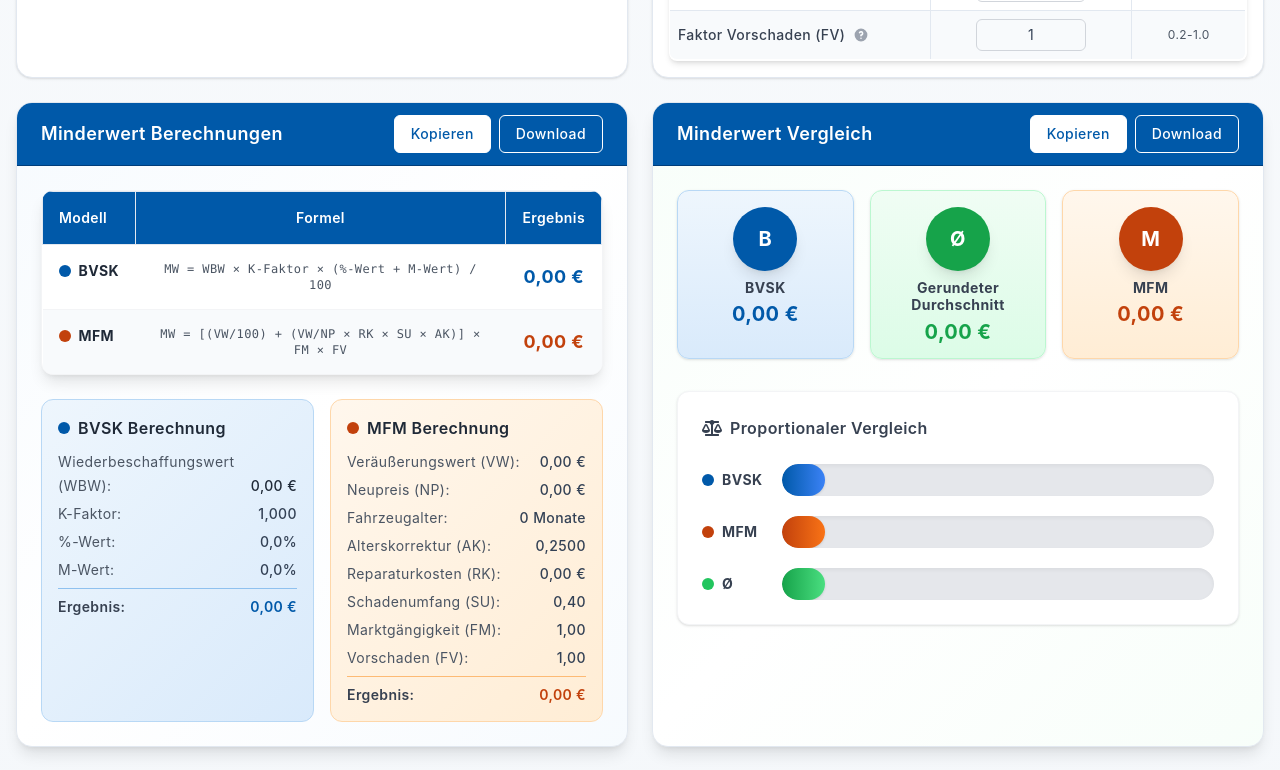
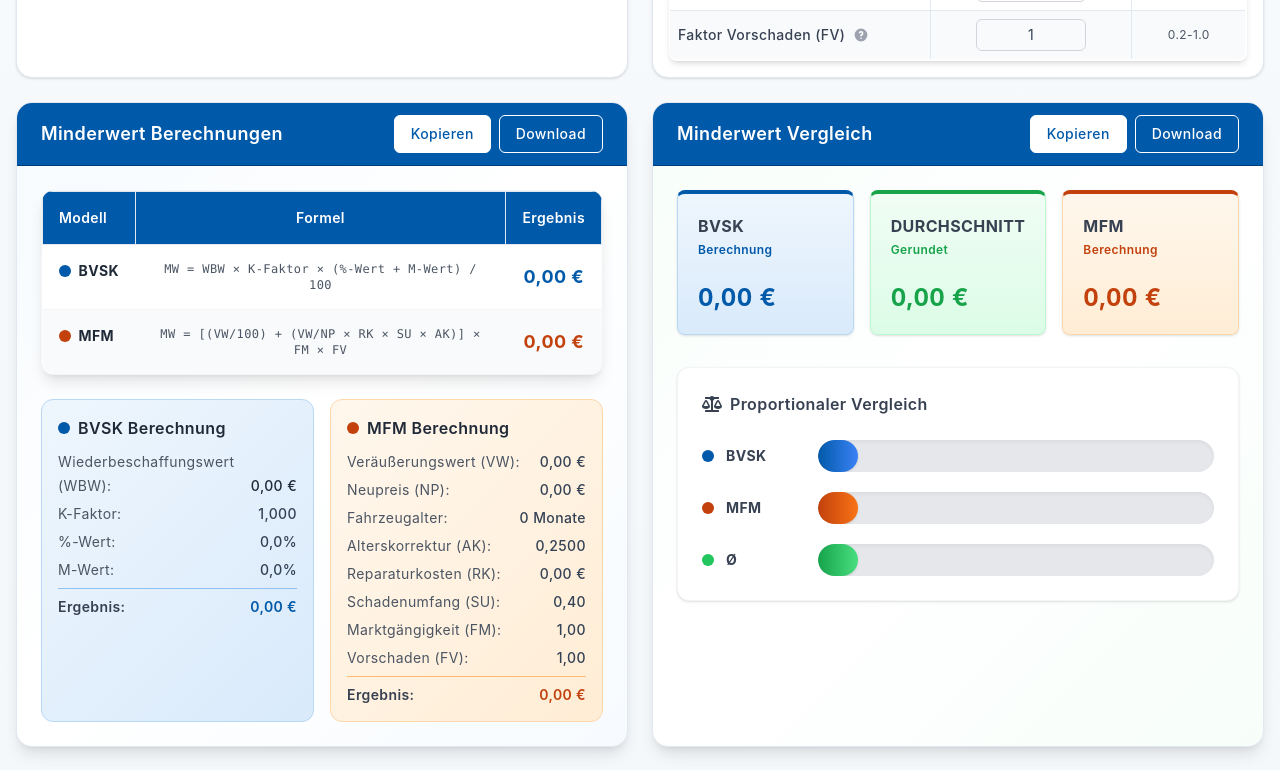
Before and after one commit to hoidOS/ifu, a Next.js app: page /minderwert in a window 1280 px wide. Shown: the part 664-1434 px from the top of the page. Built offline with nearby package versions, Linux system fonts and the light colour scheme.

Commit message:
feat: minderwert card

```diff
--- a/pages/minderwert.tsx
+++ b/pages/minderwert.tsx
@@ -438,6 +438,9 @@ function Minderwert() {
 
   const bvskResult = calculateBVSK()
   const mfmResult = calculateMFM()
+  const roundedAverage = Math.round(((bvskResult + mfmResult) / 2) / 50) * 50
+  const comparisonMax = Math.max(bvskResult, mfmResult, roundedAverage, 1)
+  const getComparisonWidth = (value: number) => `${Math.max(10, (value / comparisonMax) * 100)}%`
 
   return (
     <div>
@@ -1125,97 +1128,89 @@ function Minderwert() {
           </div>
 
           <div className="relative p-6">
-            {/* Enhanced Value Cards */}
             <div className="grid grid-cols-3 gap-4 mb-8">
               <div
-                className="text-center rounded-xl p-4 border border-primary-200 shadow-sm"
+                className="rounded-lg p-5 border border-primary-200 border-t-4 border-t-primary-700 shadow-sm"
                 style={{ background: "linear-gradient(180deg, #eef6fd 0%, #d9eafb 100%)" }}
               >
-                <div className="flex flex-col items-center gap-2">
-                  <div className="circle-badge w-16 h-16 bg-primary-700 shadow-lg text-xl font-bold text-white">
-                    B
+                <div className="flex items-start justify-between gap-4">
+                  <div>
+                    <h4 className="text-base font-bold uppercase text-gray-700">BVSK</h4>
+                    <p className="mt-1 text-xs font-semibold text-primary-700">Berechnung</p>
                   </div>
-                  <h4 className="font-bold text-gray-700 text-sm leading-tight">BVSK</h4>
-                  <p className="text-xl font-bold text-primary-700 leading-none">{bvskResult.toFixed(2).replace(".", ",")} €</p>
                 </div>
+                <p className="mt-6 text-2xl font-bold tabular-nums text-primary-700">{bvskResult.toFixed(2).replace(".", ",")} €</p>
               </div>
 
               <div
-                className="text-center rounded-xl p-4 border border-green-200 shadow-sm"
+                className="rounded-lg p-5 border border-green-200 border-t-4 border-t-green-600 shadow-sm"
                 style={{ background: "linear-gradient(180deg, #f0fdf4 0%, #dcfce7 100%)" }}
               >
-                <div className="flex flex-col items-center gap-2">
-                  <div className="circle-badge w-16 h-16 bg-green-600 shadow-lg text-xl font-bold text-white">
-                    Ø
+                <div className="flex items-start justify-between gap-4">
+                  <div>
+                    <h4 className="text-base font-bold uppercase text-gray-700">Durchschnitt</h4>
+                    <p className="mt-1 text-xs font-semibold text-green-600">Gerundet</p>
                   </div>
-                  <h4 className="font-bold text-gray-700 text-sm leading-tight">Gerundeter Durchschnitt</h4>
-                  <p className="text-xl font-bold text-green-600 leading-none">{(Math.round(((bvskResult + mfmResult) / 2) / 50) * 50).toFixed(2).replace(".", ",")} €</p>
                 </div>
+                <p className="mt-6 text-2xl font-bold tabular-nums text-green-600">{roundedAverage.toFixed(2).replace(".", ",")} €</p>
               </div>
 
               <div
-                className="text-center rounded-xl p-4 border border-orange-200 shadow-sm"
+                className="rounded-lg p-5 border border-orange-200 border-t-4 border-t-orange-700 shadow-sm"
                 style={{ background: "linear-gradient(180deg, #fff7ed 0%, #ffedd5 100%)" }}
               >
-                <div className="flex flex-col items-center gap-2">
-                  <div className="circle-badge w-16 h-16 bg-orange-700 shadow-lg text-xl font-bold text-white">
-                    M
+                <div className="flex items-start justify-between gap-4">
+                  <div>
+                    <h4 className="text-base font-bold uppercase text-gray-700">MFM</h4>
+                    <p className="mt-1 text-xs font-semibold text-orange-700">Berechnung</p>
                   </div>
-                  <h4 className="font-bold text-gray-700 text-sm leading-tight">MFM</h4>
-                  <p className="text-xl font-bold text-orange-700 leading-none">{mfmResult.toFixed(2).replace(".", ",")} €</p>
                 </div>
+                <p className="mt-6 text-2xl font-bold tabular-nums text-orange-700">{mfmResult.toFixed(2).replace(".", ",")} €</p>
               </div>
             </div>
 
-            {/* Enhanced Progress Bars */}
             <div className="bg-white rounded-xl p-6 shadow-sm border border-gray-100">
               <h5 className="text-base font-semibold text-gray-700 mb-6 flex items-center gap-2">
                 <FaBalanceScale className="w-5 h-5" />
                 Proportionaler Vergleich
               </h5>
               <div className="space-y-5">
-                <div className="flex items-center gap-4">
-                  <div className="w-16 text-sm font-bold text-gray-700 flex items-center gap-2">
-                    <div className="w-3 h-3 rounded-full bg-primary-700"></div>
-                    BVSK
-                  </div>
+                <div className="grid grid-cols-[12px_5rem_minmax(0,1fr)] items-center gap-x-3">
+                  <span className="h-3 w-3 rounded-full bg-primary-700"></span>
+                  <span className="text-sm font-bold text-gray-700">BVSK</span>
                   <div className="flex-1 bg-gray-200 rounded-full h-8 relative overflow-hidden shadow-inner">
                     <div
                       className="h-full rounded-full transition-all duration-1000 shadow-sm"
                       style={{
-                        width: `${Math.max(10, (bvskResult / Math.max(bvskResult, mfmResult, 1)) * 100)}%`,
+                        width: getComparisonWidth(bvskResult),
                         background: "linear-gradient(90deg, #0059a9 0%, #3b82f6 100%)"
                       }}
                     ></div>
                   </div>
                 </div>
 
-                <div className="flex items-center gap-4">
-                  <div className="w-16 text-sm font-bold text-gray-700 flex items-center gap-2">
-                    <div className="w-3 h-3 rounded-full bg-orange-700"></div>
-                    MFM
-                  </div>
+                <div className="grid grid-cols-[12px_5rem_minmax(0,1fr)] items-center gap-x-3">
+                  <span className="h-3 w-3 rounded-full bg-orange-700"></span>
+                  <span className="text-sm font-bold text-gray-700">MFM</span>
                   <div className="flex-1 bg-gray-200 rounded-full h-8 relative overflow-hidden shadow-inner">
                     <div
                       className="h-full rounded-full transition-all duration-1000 shadow-sm"
                       style={{
-                        width: `${Math.max(10, (mfmResult / Math.max(bvskResult, mfmResult, 1)) * 100)}%`,
+                        width: getComparisonWidth(mfmResult),
                         background: "linear-gradient(90deg, #c2410c 0%, #f97316 100%)"
                       }}
                     ></div>
                   </div>
                 </div>
 
-                <div className="flex items-center gap-4">
-                  <div className="w-16 text-sm font-bold text-gray-700 flex items-center gap-2">
-                    <div className="w-3 h-3 rounded-full bg-green-500"></div>
-                    Ø
-                  </div>
+                <div className="grid grid-cols-[12px_5rem_minmax(0,1fr)] items-center gap-x-3">
+                  <span className="h-3 w-3 rounded-full bg-green-500"></span>
+                  <span className="text-sm font-bold text-gray-700">Ø</span>
                   <div className="flex-1 bg-gray-200 rounded-full h-8 relative overflow-hidden shadow-inner">
                     <div
                       className="h-full rounded-full transition-all duration-1000 shadow-sm"
                       style={{
-                        width: `${Math.max(10, ((Math.round(((bvskResult + mfmResult) / 2) / 50) * 50) / Math.max(bvskResult, mfmResult, 1)) * 100)}%`,
+                        width: getComparisonWidth(roundedAverage),
                         background: "linear-gradient(90deg, #16a34a 0%, #4ade80 100%)"
                       }}
                     ></div>
--- a/styles/globals.css
+++ b/styles/globals.css
@@ -273,14 +273,6 @@
     background-color: rgba(255, 255, 255, 0.2);
   }
 
-  .circle-badge {
-    display: flex;
-    align-items: center;
-    justify-content: center;
-    border-radius: 9999px;
-    line-height: 1;
-  }
-
   /* width */
   ::-webkit-scrollbar {
     width: 2px;
```
